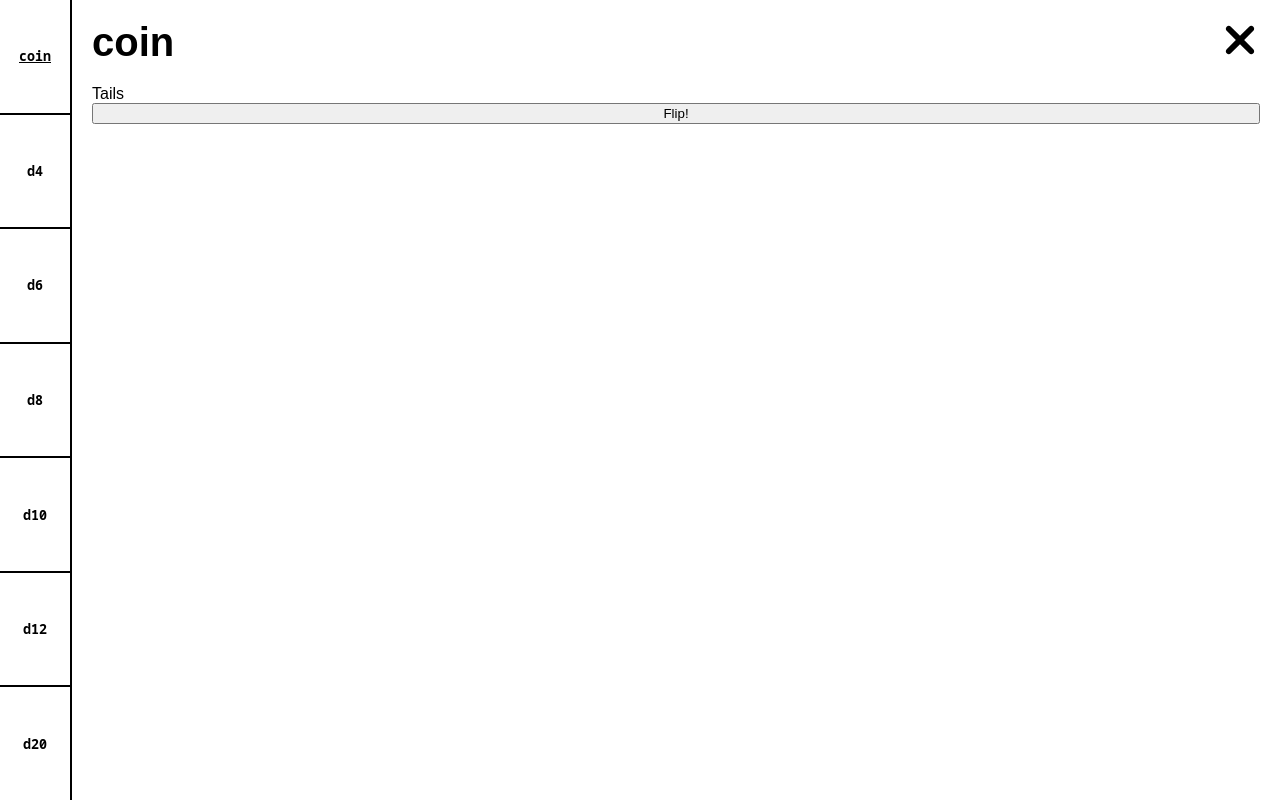
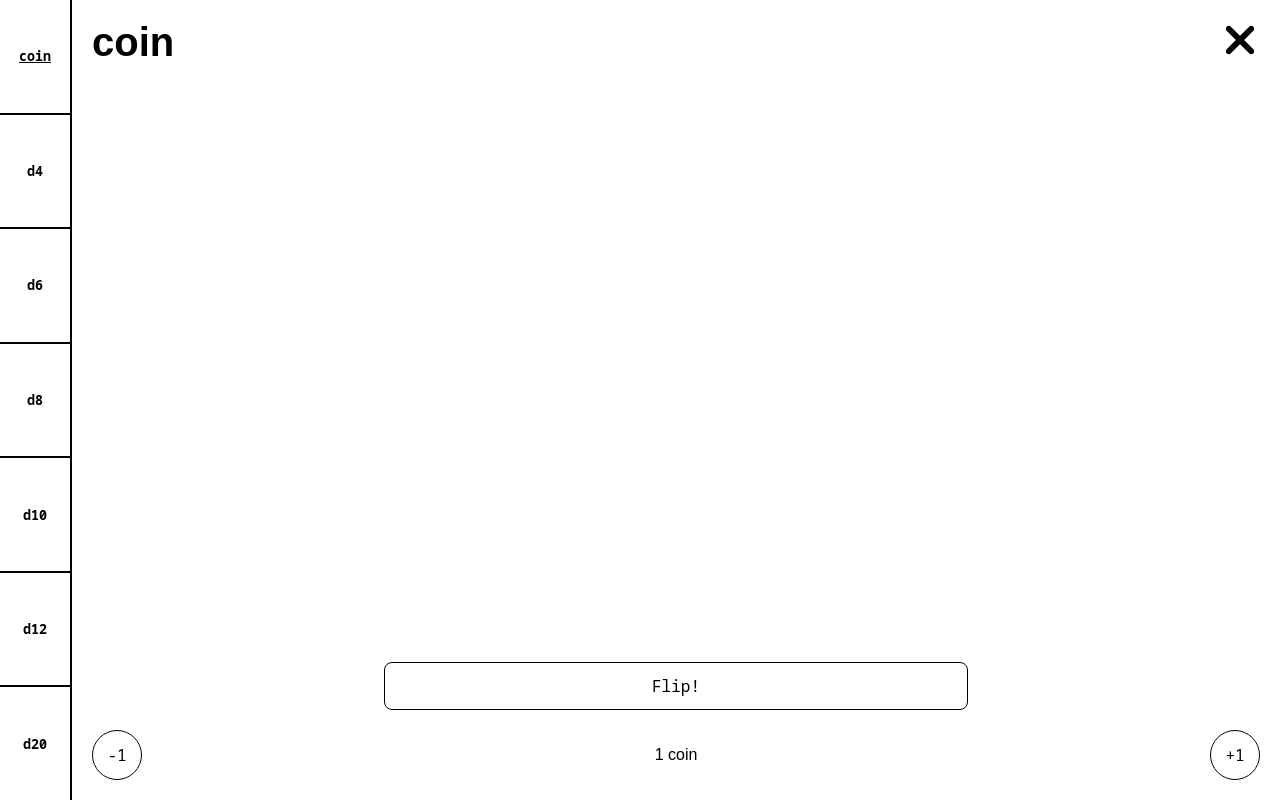
Before and after one commit to atomicretro/mtg-friend, a React (Create React App) app: page / in a window 1280 px wide. Both pictures are taken after a click on the button 640 px from the left and 399 px from the top of the page. Built offline with nearby package versions, Linux system fonts and the light colour scheme; a web font is replaced by a local one.

Commit message:
Get chance modal working decently

```diff
--- /dev/null
+++ b/src/components/Buttons/RollButton.tsx
@@ -0,0 +1,31 @@
+import * as React from 'react';
+import styled from 'styled-components';
+
+import { ButtonReset } from './ButtonReset';
+
+const StyledRollButton = styled(ButtonReset)`
+  width: 50%;
+  display: flex;
+  justify-content: center;
+  align-items: center;
+  font-size: 16px;
+  border: 1px solid #000000;
+  border-radius: 8px;
+  margin: 0 0 20px 0;
+  padding: 12px 0;
+`;
+
+interface IRollButtonProps {
+  children: React.ReactElement;
+  onClick: () => void;
+}
+
+export function RollButton(props: IRollButtonProps) {
+  const { children, onClick } = props;
+
+  return (
+    <StyledRollButton onPointerDown={onClick} type='button'>
+      {children}
+    </StyledRollButton>
+  )
+};
--- /dev/null
+++ b/src/components/Buttons/SmallCrementButton.tsx
@@ -0,0 +1,31 @@
+import * as React from 'react';
+import styled from 'styled-components';
+
+import { ButtonReset } from './ButtonReset';
+
+const StyledSmallCrementButton = styled(ButtonReset)`
+  height: 50px;
+  width: 50px;
+  display: flex;
+  justify-content: center;
+  align-items: center;
+  font-size: 16px;
+  border: 1px solid #000000;
+  border-radius: 50%;
+`;
+
+interface ISmallCrementButtonProps {
+  type: 'decrement' | 'increment';
+  onClick: () => void;
+}
+
+export function SmallCrementButton(props: ISmallCrementButtonProps) {
+  const { onClick, type } = props;
+  const buttonText = React.useMemo(() => type === 'decrement' ? '-1' : '+1', [type]);
+
+  return (
+    <StyledSmallCrementButton className={type} onPointerDown={onClick} type='button'>
+      {buttonText}
+    </StyledSmallCrementButton>
+  )
+};
--- /dev/null
+++ b/src/components/ChanceModal/Inputs.tsx
@@ -0,0 +1,68 @@
+import * as React from 'react';
+import styled from 'styled-components';
+
+import { RollButton } from '../Buttons/RollButton';
+import { SmallCrementButton } from '../Buttons/SmallCrementButton';
+
+import { IChanceOptions } from './Options';
+
+const StyledInputs = styled.div`
+  display: flex;
+  flex-direction: column;
+  align-items: center;
+
+  .number-of {
+    width: 100%;
+    display: flex;
+    flex-direction: row;
+    justify-content: space-between;
+    align-items: center;
+    gap: 10px;
+  }
+`;
+
+interface IInputsProps {
+  decrementNum: () => void;
+  incrementNum: () => void;
+  numToRoll: number;
+  roll: () => void;
+  whichOption: IChanceOptions;
+}
+
+export function Inputs(props: IInputsProps) {
+  const {
+    decrementNum,
+    incrementNum,
+    numToRoll,
+    roll,
+    whichOption,
+  } = props;
+
+  const buttonText = React.useMemo(() => (
+    whichOption === IChanceOptions.COIN ? 'Flip!' : 'Roll!'
+  ), [whichOption]);
+
+  const renderNumToRoll = () => {
+    let object = '';
+    if (whichOption === IChanceOptions.COIN) {
+      object = numToRoll === 1 ? 'coin' : 'coins';
+    } else {
+      object = numToRoll === 1 ? 'die' : 'dice';
+    }
+    return `${numToRoll} ${object}`;
+  };
+
+  return (
+    <StyledInputs>
+      <RollButton onClick={roll}>
+        <span>{buttonText}</span>
+      </RollButton>
+
+      <div className='number-of'>
+        <SmallCrementButton type='decrement' onClick={decrementNum} />
+        <span>{renderNumToRoll()}</span>
+        <SmallCrementButton type='increment' onClick={incrementNum} />
+      </div>
+    </StyledInputs>
+  );
+};
--- /dev/null
+++ b/src/components/ChanceModal/Results.tsx
@@ -0,0 +1,48 @@
+import * as React from 'react';
+import styled from 'styled-components';
+
+import { RollType } from './Roll';
+import { RolledObject } from './RolledObject';
+import { IChanceOptions } from './Options';
+
+const StyledResults = styled.div`
+  display: flex;
+  justify-content: center;
+  align-items: center;
+  flex-grow: 1;
+
+  .rolled {
+    height: 60%;
+    display: flex;
+    justify-content: center;
+    align-items: center;
+    flex-wrap: wrap;
+    gap: 10px;
+  }
+`;
+
+interface IResultsProps {
+  results: any[];
+  whichOption: IChanceOptions;
+}
+
+export function Results(props: IResultsProps) {
+  const { results, whichOption } = props;
+
+  const renderResult = (value: number, idx: number) => {
+    if (whichOption === IChanceOptions.COIN) {
+      const coinValue = value === 1 ? 'Heads' : 'Tails';
+      return <RolledObject key={idx} rollType={RollType.COIN} value={coinValue} />;
+    } else {
+      return <RolledObject key={idx} rollType={RollType.DIE} value={value} />;
+    }
+  };
+
+  return (
+    <StyledResults>
+      <div className='rolled'>
+        {results.map(renderResult)}
+      </div>
+    </StyledResults>
+  );
+};
--- a/src/components/ChanceModal/Roll.tsx
+++ b/src/components/ChanceModal/Roll.tsx
@@ -2,6 +2,8 @@ import * as React from 'react';
 import styled from 'styled-components';
 
 import { IChanceOptions } from './Options';
+import { Inputs } from './Inputs';
+import { Results } from './Results';
 
 const StyledRoll = styled.div`
   width: 100%;
@@ -12,6 +14,11 @@ const StyledRoll = styled.div`
 
 interface IRollProps {
   whichOption: IChanceOptions;
+}
+
+export enum RollType {
+  COIN = 'coin',
+  DIE = 'die',
 }
 
 const optionMap = {
@@ -27,32 +34,50 @@ const optionMap = {
 export function Roll(props: IRollProps) {
   const { whichOption } = props;
 
-  const [result, setResult] = React.useState(0);
+  const [numToRoll, setNumToRoll] = React.useState(1);
+  const [results, setResults] = React.useState<number[]>([]);
 
   const minRoll = React.useMemo(() => 1, []);
   const maxRoll = React.useMemo(() => optionMap[whichOption], [whichOption]);
-  const buttonText = React.useMemo(() => (
-    whichOption === IChanceOptions.COIN ? 'Flip!' : 'Roll!'
-  ), [whichOption]);
 
   const roll = React.useCallback(() => {
-    const min = Math.ceil(minRoll);
-    const max = Math.floor(maxRoll);
-    setResult(Math.floor(Math.random() * (max - min + 1) + min));
-  }, [minRoll, maxRoll, setResult]);
+    const resultsArray = [];
+    for (let idx = 0; idx < numToRoll; idx++) {
+      const min = Math.ceil(minRoll);
+      const max = Math.floor(maxRoll);
+      resultsArray.push(Math.floor(Math.random() * (max - min + 1) + min));
+    }
+    setResults(resultsArray);
+  }, [numToRoll, minRoll, maxRoll, setResults]);
 
-  const renderResult = () => {
-    if (whichOption === IChanceOptions.COIN) {
-      return result === 1 ? 'Heads' : 'Tails';
+  const decrementNum = React.useCallback(() => {
+    if (numToRoll > 1) {
+      setNumToRoll((prevNum) => prevNum - 1);
     }
-    return result;
-  };
+  }, [numToRoll, setNumToRoll]);
+
+  const incrementNum = React.useCallback(() => {
+    if (numToRoll < 9) {
+      setNumToRoll((prevNum) => prevNum + 1);
+    }
+  }, [numToRoll, setNumToRoll]);
 
   return (
     <StyledRoll>
       <h2>{whichOption}</h2>
-      {renderResult()}
-      <button onClick={roll} type='button'>{buttonText}</button>
+
+      <Results
+        results={results}
+        whichOption={whichOption}
+      />
+
+      <Inputs
+        decrementNum={decrementNum}
+        incrementNum={incrementNum}
+        numToRoll={numToRoll}
+        roll={roll}
+        whichOption={whichOption}
+      />
     </StyledRoll>
   );
 };
--- /dev/null
+++ b/src/components/ChanceModal/RolledObject.tsx
@@ -0,0 +1,30 @@
+import * as React from 'react';
+import styled from 'styled-components';
+
+import { RollType } from './Roll';
+
+const StyledRolledObject = styled.div<{ rollType: RollType }>`
+  height: 75px;
+  width: 75px;
+  display: flex;
+  justify-content: center;
+  align-items: center;
+  border: 2px solid #000000;
+  border-radius: ${({ rollType }) => rollType === RollType.COIN ? '50%' : '8px'};
+`;
+
+interface IRolledObjectProps {
+  rollType: RollType;
+  value: number | 'Heads' | 'Tails';
+}
+
+export function RolledObject(props: IRolledObjectProps) {
+  const { rollType, value } = props;
+
+
+  return (
+    <StyledRolledObject rollType={rollType}>
+      {value}
+    </StyledRolledObject>
+  );
+};
```
